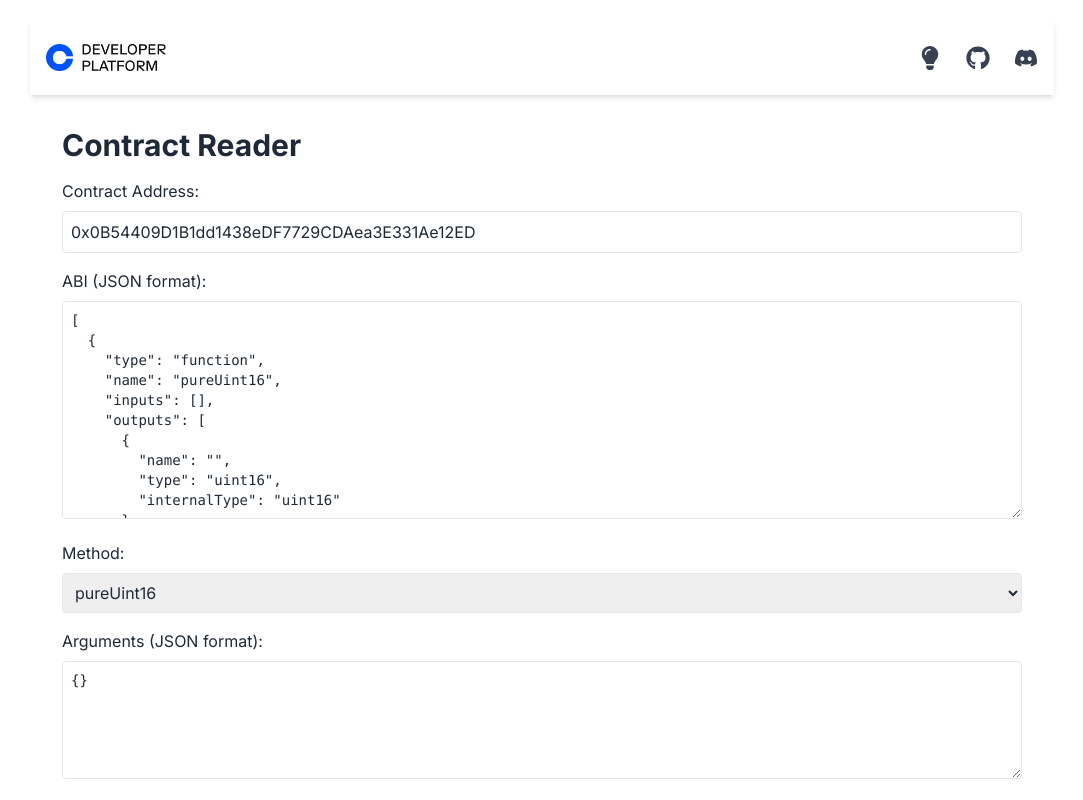
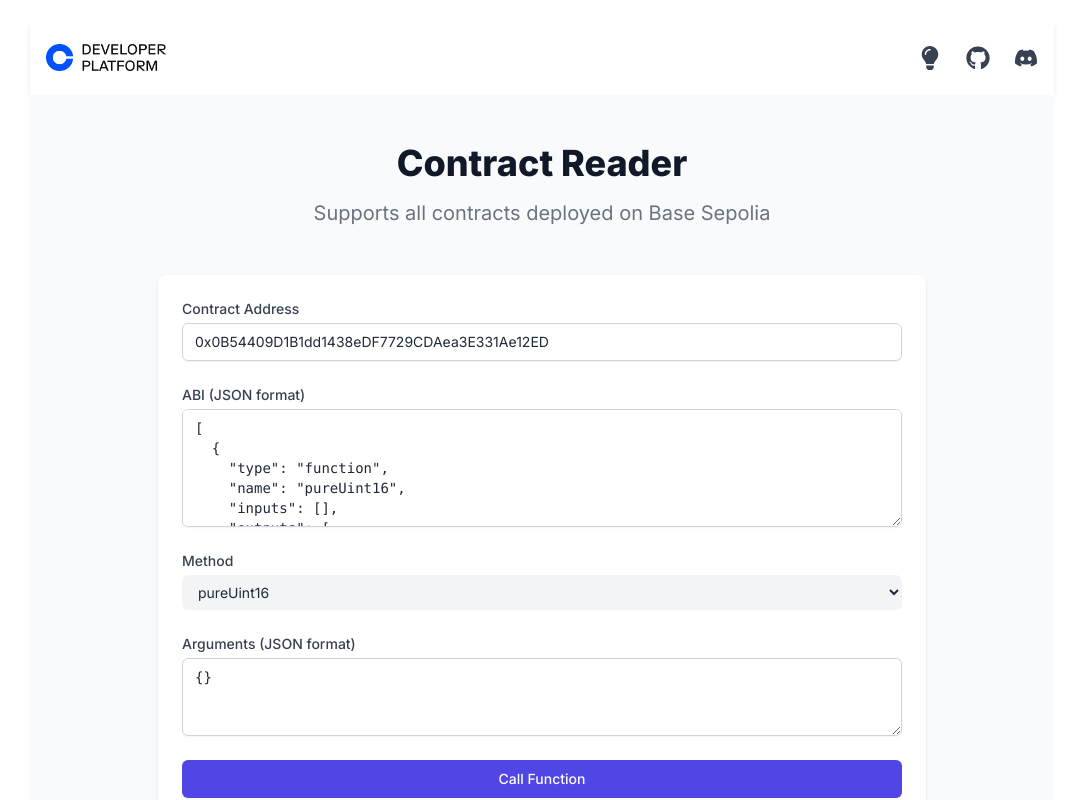
Before and after one commit to coinbase/cdp-sdk-sample-apps, a Next.js app: page /contractreader in a window 1280 px wide. Shown: the top 800 px of the page, without its empty margins (98-1181 px from the left). Built offline with nearby package versions, Linux system fonts and the light colour scheme.

Commit message:
clean up

```diff
--- a/app/contractreader/page.tsx
+++ b/app/contractreader/page.tsx
@@ -119,65 +119,107 @@ export default function Home() {
   }
 
   return (
-    <main className="p-8">
-      <h1 className="text-3xl font-bold mb-4">Contract Reader</h1>
-      <div className="mb-4">
-        <label className="block mb-2">Contract Address:</label>
+    <div className="min-h-screen bg-gray-50 py-12 px-4 sm:px-6 lg:px-8">
+      <div className="max-w-3xl mx-auto">
+        <div className="text-center mb-12">
+          <h1 className="text-3xl font-extrabold text-gray-900 sm:text-4xl">
+            Contract Reader
+          </h1>
+          <p className="mt-3 text-xl text-gray-500 sm:mt-4">
+            Supports all contracts deployed on Base Sepolia
+          </p>
+        </div>
+        <div className="bg-white shadow overflow-hidden sm:rounded-lg">
+          <div className="px-4 py-5 sm:p-6">
+            <div className="space-y-6">
+              <div>
+                <label htmlFor="contract-address" className="block text-sm font-medium text-gray-700">
+                  Contract Address
+                </label>
                 <input
                   type="text"
+                  id="contract-address"
                   value={contractAddress}
                   onChange={handleAddressChange}
-          className="w-full p-2 border rounded"
+                  className="mt-1 block w-full border border-gray-300 rounded-md shadow-sm py-2 px-3 focus:outline-none focus:ring-indigo-500 focus:border-indigo-500 sm:text-sm"
                 />
               </div>
-      <div className="mb-4">
-        <label className="block mb-2">ABI (JSON format):</label>
+              <div>
+                <label htmlFor="abi" className="block text-sm font-medium text-gray-700">
+                  ABI (JSON format)
+                </label>
                 <textarea
+                  id="abi"
+                  rows={5}
                   value={abiInput}
                   onChange={handleAbiChange}
-          className="w-full p-2 border rounded font-mono text-sm"
-          rows={10}
+                  className="mt-1 block w-full border border-gray-300 rounded-md shadow-sm py-2 px-3 focus:outline-none focus:ring-indigo-500 focus:border-indigo-500 sm:text-sm font-mono"
                   placeholder="Paste your ABI JSON here"
                 />
               </div>
-      <div className="mb-4">
-        <label className="block mb-2">Method:</label>
+              <div>
+                <label htmlFor="method" className="block text-sm font-medium text-gray-700">
+                  Method
+                </label>
                 <select
+                  id="method"
                   value={selectedMethod}
                   onChange={handleMethodChange}
-          className="w-full p-2 border rounded"
+                  className="mt-1 block w-full pl-3 pr-10 py-2 text-base border-gray-300 focus:outline-none focus:ring-indigo-500 focus:border-indigo-500 sm:text-sm rounded-md bg-gray-100"
                 >
+                  {methods.length === 0 ? (
+                    <option value="">No methods available</option>
+                  ) : (
+                    <>
+                      <option value="">Select a method</option>
                       {methods.map(method => (
                         <option key={method} value={method}>{method}</option>
                       ))}
+                    </>
+                  )}
                 </select>
               </div>
-      <div className="mb-4">
-        <label className="block mb-2">Arguments (JSON format):</label>
+              <div>
+                <label htmlFor="arguments" className="block text-sm font-medium text-gray-700">
+                  Arguments (JSON format)
+                </label>
                 <textarea
+                  id="arguments"
+                  rows={3}
                   value={argsInput}
                   onChange={handleArgsChange}
-          className="w-full p-2 border rounded font-mono text-sm"
-          rows={5}
+                  className="mt-1 block w-full border border-gray-300 rounded-md shadow-sm py-2 px-3 focus:outline-none focus:ring-indigo-500 focus:border-indigo-500 sm:text-sm font-mono"
                   placeholder='{"arg1": "value1", "arg2": "value2"}'
                 />
               </div>
-      {error && <div className="text-red-500 mb-4">{error}</div>}
+            </div>
+            {error && (
+              <div className="mt-4 text-sm text-red-600">
+                {error}
+              </div>
+            )}
+            <div className="mt-6">
               <button
                 onClick={callFunction}
                 disabled={isLoading}
-        className="mt-4 px-4 py-2 bg-blue-500 text-white rounded hover:bg-blue-600 disabled:bg-blue-300"
+                className="w-full inline-flex justify-center py-2 px-4 border border-transparent shadow-sm text-sm font-medium rounded-md text-white bg-indigo-600 hover:bg-indigo-700 focus:outline-none focus:ring-2 focus:ring-offset-2 focus:ring-indigo-500 disabled:bg-indigo-300"
               >
                 {isLoading ? 'Calling...' : 'Call Function'}
               </button>
+            </div>
+          </div>
+        </div>
         {output && (
-        <div className="mt-4">
-          <h2 className="text-xl font-bold mb-2">Output:</h2>
-          <pre className="p-4 bg-gray-100 rounded overflow-x-auto">
+          <div className="mt-8 bg-white shadow overflow-hidden sm:rounded-lg">
+            <div className="px-4 py-5 sm:p-6">
+              <h2 className="text-lg leading-6 font-medium text-gray-900 mb-4">Output</h2>
+              <pre className="mt-2 p-4 bg-gray-50 rounded-md overflow-x-auto text-sm">
                 {output}
               </pre>
             </div>
+          </div>
         )}
-    </main>
+      </div>
+    </div>
   )
 }
--- a/app/page.tsx
+++ b/app/page.tsx
@@ -47,7 +47,7 @@ export default function Home() {
             {
               name: 'Contract Reader',
               route: '/contractreader',
-              description: 'Contract Reader to read data from any contract',
+              description: 'Contract Reader to read data from any contract deployed on Base Sepolia',
               buildLink: ''
             },
             {
```
Lines whose indentation alone changed are shown as unchanged.
